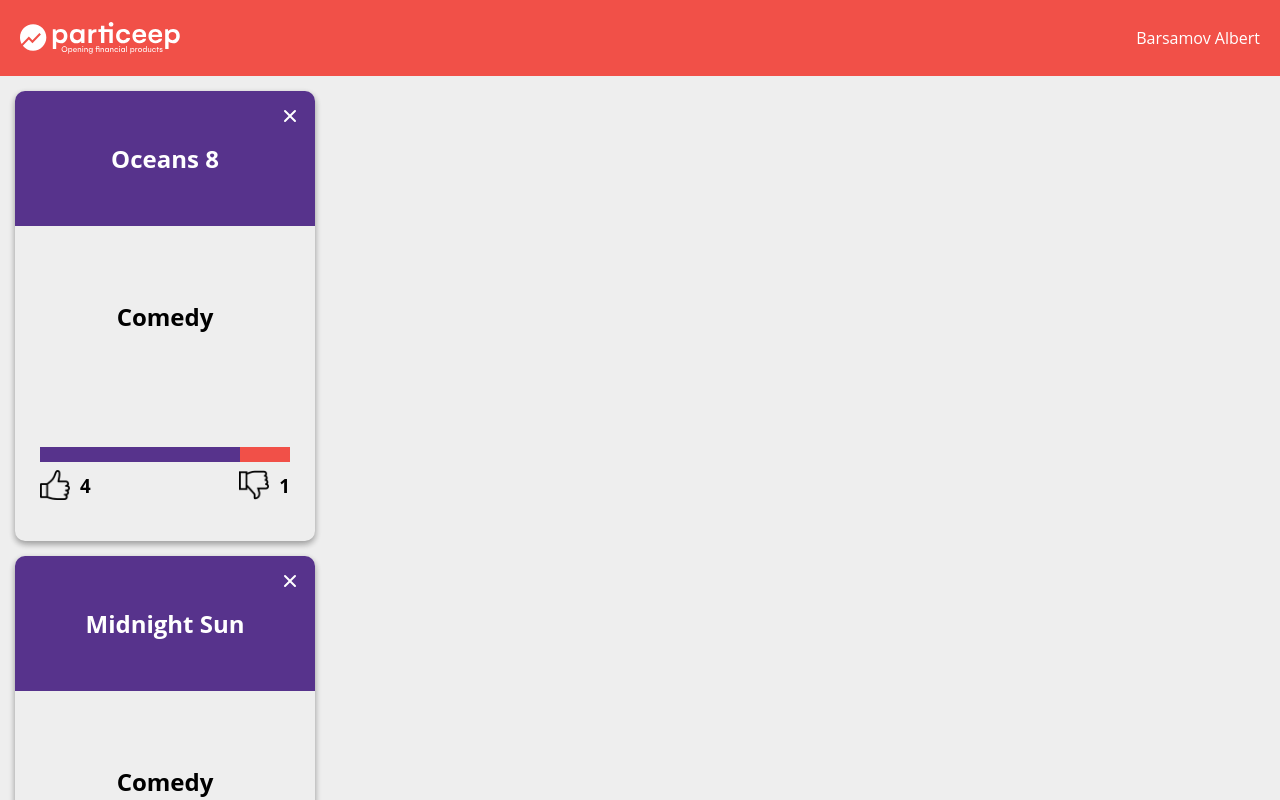
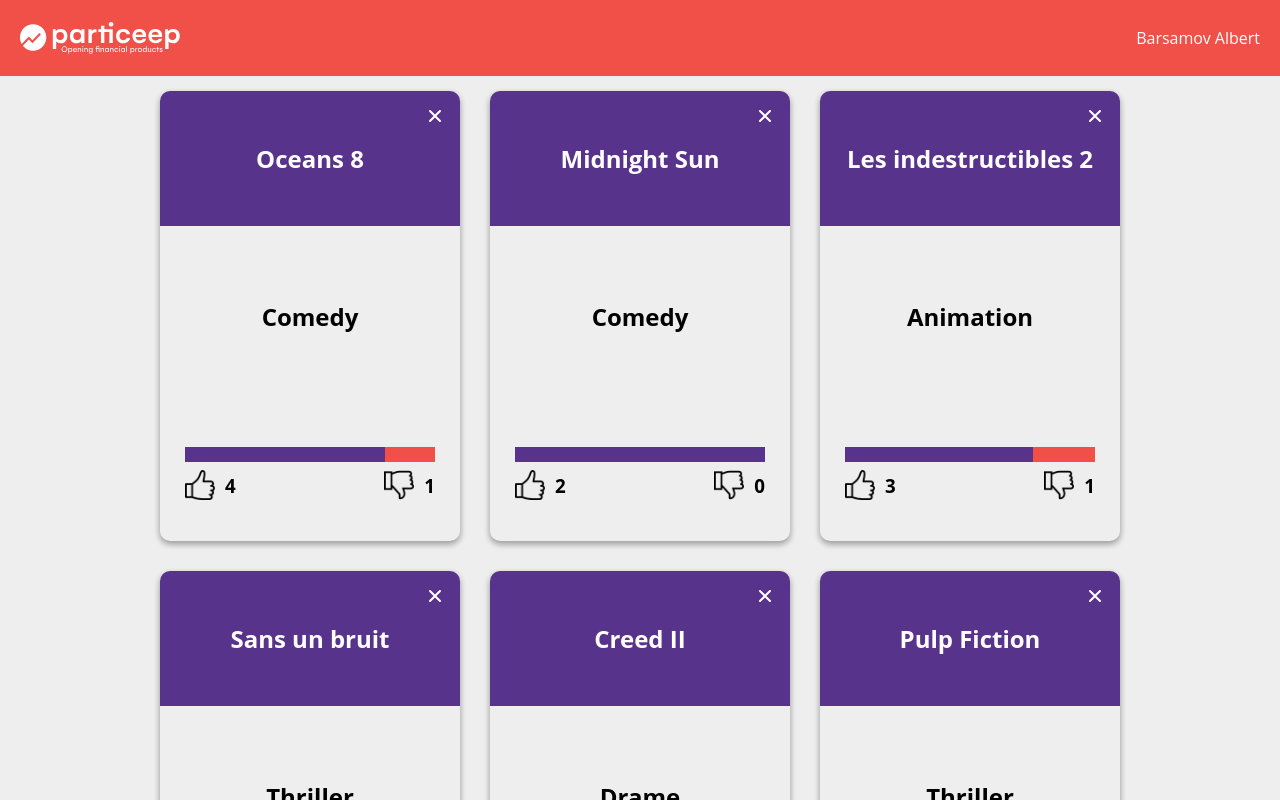
Before and after one commit to Alik64/particeep, a React (Create React App) app: page / in a window 1280 px wide. Shown: the top 800 px of the page. Built offline with nearby package versions, Linux system fonts and the light colour scheme.

Commit message:
Implement Cards positions in Movies.js

```diff
--- a/src/components/Movies/Card/Card.js
+++ b/src/components/Movies/Card/Card.js
@@ -7,39 +7,35 @@ import Dislike from "./assets/images/dislikeEmpty.png";
 import Disliked from "./assets/images/dislikeFilled.png";
 import Barre from "./Barre";
 
-const Card = ({ data }) => {
+const Card = ({ title, category, likes, dislikes }) => {
   return (
-    <>
-      {data?.map((movie) => (
-        <div className={style.card} key={movie.id}>
+    <div className={style.card}>
       <div className={style.card__header}>
-            <h1 className={style.card__title}>{movie.title}</h1>
+        <h1 className={style.card__title}>{title}</h1>
         <div className={style.card__delete}>
           <Delete />
         </div>
       </div>
       <div className={style.card__body}>
-            <h2>{movie.category}</h2>
+        <h2>{category}</h2>
       </div>
 
       <div className={style.card__footer}>
         <div className={style.card__gauge}>
-              <Barre likes={movie.likes} dislikes={movie.dislikes} />
+          <Barre likes={likes} dislikes={dislikes} />
         </div>
         <div className={style.card__stats}>
           <div className={style.card__likes}>
             <img src={Like} alt="Thumb up" width={30} height={30} />
-                <h3>{movie.likes}</h3>
+            <h3>{likes}</h3>
           </div>
           <div className={style.card__dislikes}>
             <img src={Dislike} alt="Thumb down" width={30} height={30} />
-                <h3>{movie.dislikes}</h3>
+            <h3>{dislikes}</h3>
           </div>
         </div>
       </div>
     </div>
-      ))}
-    </>
   );
 };
 
--- a/src/components/Movies/Movies.js
+++ b/src/components/Movies/Movies.js
@@ -1,9 +1,9 @@
 import React, { useEffect, useState } from "react";
 import Card from "./Card/Card";
 import { movies$ } from "../../data/movies";
-
+import style from "./Movies.module.css";
 const Movies = () => {
-  const [movies, setMovies] = useState([]);
+  const [movies, setMovies] = useState(null);
 
   useEffect(() => {
     const fetchData = async () => {
@@ -14,8 +14,16 @@ const Movies = () => {
   }, []);
   console.log("movies : ", movies);
   return (
-    <div>
-      <Card data={movies} />
+    <div className={style.moviesList}>
+      {movies?.map((movie) => (
+        <Card
+          key={movie.id}
+          title={movie.title}
+          category={movie.category}
+          likes={movie.likes}
+          dislikes={movie.dislikes}
+        />
+      ))}
     </div>
   );
 };
--- a/src/components/Movies/Movies.module.css
+++ b/src/components/Movies/Movies.module.css
@@ -0,0 +1,5 @@
+.moviesList {
+    display: flex;
+    flex-wrap: wrap;
+    justify-content: center;
+}
--- a/src/data/movies.js
+++ b/src/data/movies.js
@@ -1,65 +1,76 @@
 const movies = [
   {
-    id: '1',
-    title: 'Oceans 8',
-    category: 'Comedy',
+    id: "1",
+    title: "Oceans 8",
+    category: "Comedy",
     likes: 4,
-    dislikes: 1
-  }, {
-    id: '2',
-    title: 'Midnight Sun',
-    category: 'Comedy',
+    dislikes: 1,
+  },
+  {
+    id: "2",
+    title: "Midnight Sun",
+    category: "Comedy",
     likes: 2,
-    dislikes: 0
-  }, {
-    id: '3',
-    title: 'Les indestructibles 2',
-    category: 'Animation',
+    dislikes: 0,
+  },
+  {
+    id: "3",
+    title: "Les indestructibles 2",
+    category: "Animation",
     likes: 3,
-    dislikes: 1
-  }, {
-    id: '4',
-    title: 'Sans un bruit',
-    category: 'Thriller',
+    dislikes: 1,
+  },
+  {
+    id: "4",
+    title: "Sans un bruit",
+    category: "Thriller",
     likes: 6,
-    dislikes: 6
-  }, {
-    id: '5',
-    title: 'Creed II',
-    category: 'Drame',
+    dislikes: 6,
+  },
+  {
+    id: "5",
+    title: "Creed II",
+    category: "Drame",
     likes: 16,
-    dislikes: 2
-  }, {
-    id: '6',
-    title: 'Pulp Fiction',
-    category: 'Thriller',
+    dislikes: 2,
+  },
+  {
+    id: "6",
+    title: "Pulp Fiction",
+    category: "Thriller",
     likes: 11,
-    dislikes: 3
-  }, {
-    id: '7',
-    title: 'Pulp Fiction',
-    category: 'Thriller',
+    dislikes: 3,
+  },
+  {
+    id: "7",
+    title: "Pulp Fiction",
+    category: "Thriller",
     likes: 12333,
-    dislikes: 32
-  }, {
-    id: '8',
-    title: 'Seven',
-    category: 'Thriller',
+    dislikes: 32,
+  },
+  {
+    id: "8",
+    title: "Seven",
+    category: "Thriller",
     likes: 2,
-    dislikes: 1
-  }, {
-    id: '9',
-    title: 'Inception',
-    category: 'Thriller',
+    dislikes: 1,
+  },
+  {
+    id: "9",
+    title: "Inception",
+    category: "Thriller",
     likes: 2,
-    dislikes: 1
-  }, {
-    id: '10',
-    title: 'Gone Girl',
-    category: 'Thriller',
+    dislikes: 1,
+  },
+  {
+    id: "10",
+    title: "Gone Girl",
+    category: "Thriller",
     likes: 22,
-    dislikes: 12
+    dislikes: 12,
   },
-]
+];
 
-export const movies$ = new Promise((resolve, reject) => setTimeout(resolve, 100, movies))
+export const movies$ = new Promise((resolve, reject) =>
+  setTimeout(resolve, 100, movies)
+);
--- a/src/index.css
+++ b/src/index.css
@@ -14,4 +14,5 @@ body {
   background-color: #eee;
   font-family: "sf-pro", "Open Sans", "Roboto", "Helvetica", "Arial", sans-serif;
   font-size: 16px;
+
 }
```
Lines whose indentation alone changed are shown as unchanged.
